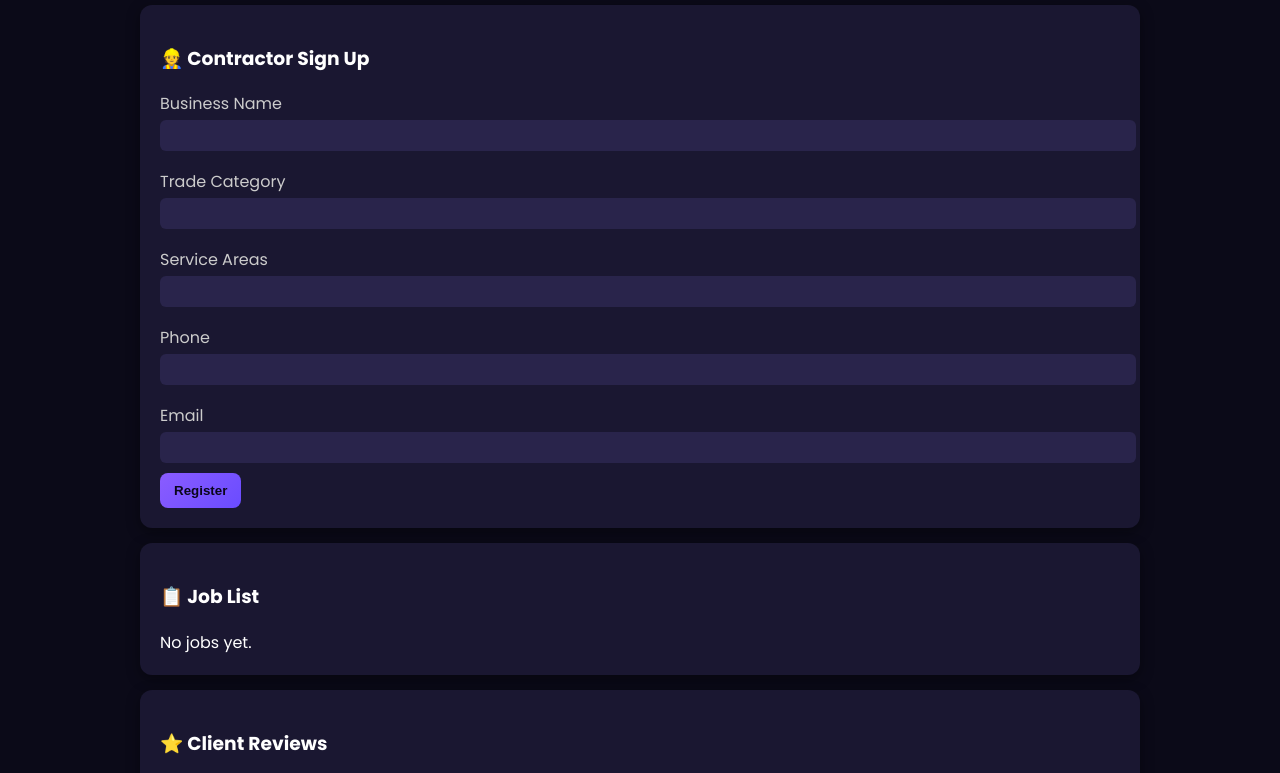
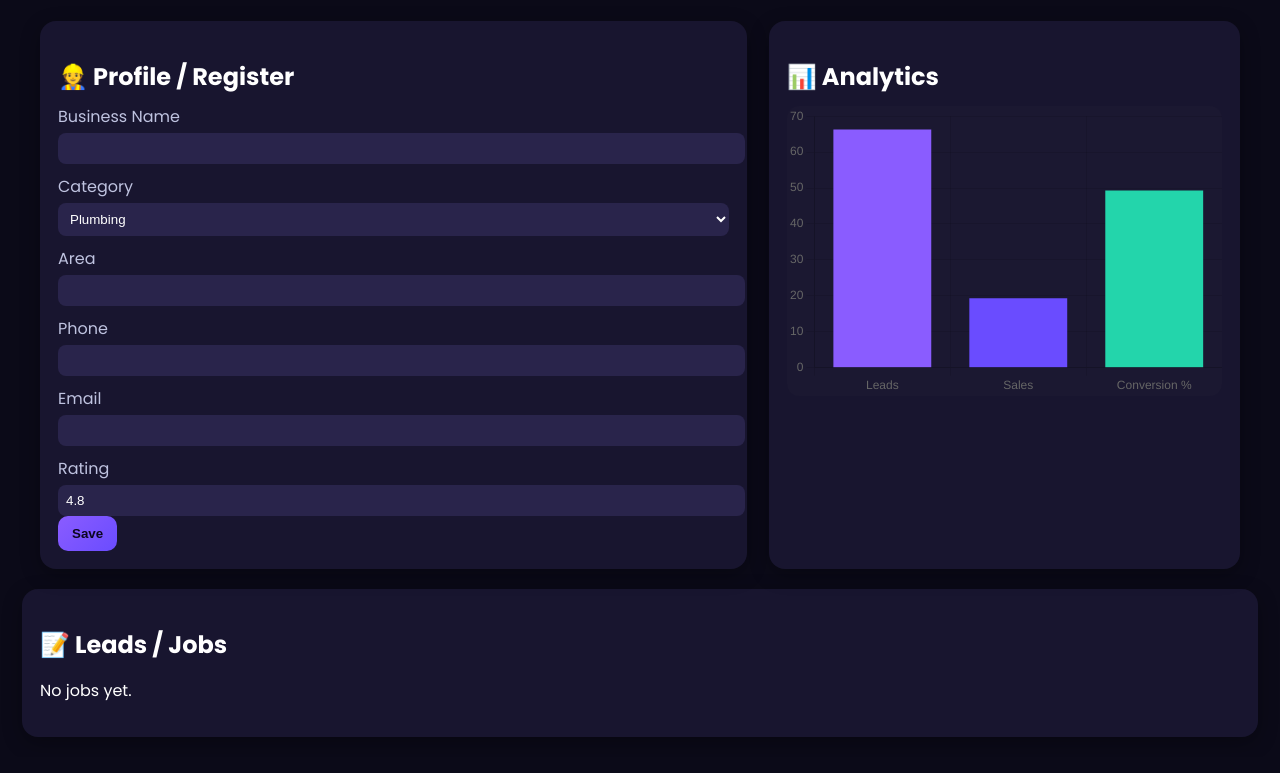
Before and after one commit to drarkell23-web/omnilink-solutions, a plain HTML site: page contractor.html in a window 1280 px wide. Shown: the part 118-891 px from the top of the page. Drawn offline with nearby package versions, Linux system fonts and the light colour scheme.

Commit message:
Refactor contractor dashboard layout and functionality

```diff
--- a/contractor.html
+++ b/contractor.html
@@ -1,68 +1,87 @@
 <!DOCTYPE html>
 <html lang="en">
 <head>
-<meta charset="UTF-8">
-<meta name="viewport" content="width=device-width,initial-scale=1.0">
-<title>OmniLink Contractor Dashboard</title>
+<meta charset="UTF-8"><meta name="viewport" content="width=device-width,initial-scale=1.0">
+<title>OmniLink Dashboard</title>
 <link href="https://fonts.googleapis.com/css2?family=Poppins:wght@300;400;600;700&display=swap" rel="stylesheet">
+<script src="https://cdn.jsdelivr.net/npm/chart.js"></script>
 <style>
-body{font-family:Poppins,system-ui;background:#0b0a18;color:#fff;margin:0;padding:0;text-align:center;}
-h1{margin:20px 0;color:#8a5cff;}
-.container{width:min(1000px,94vw);margin:auto;padding:20px;text-align:left;}
-.card{background:#1a1731;border-radius:12px;padding:20px;margin:15px 0;box-shadow:0 4px 14px rgba(0,0,0,.4);}
-label{display:block;margin:8px 0 4px;color:#ccc;}
-input,textarea,select{width:100%;padding:8px;border:none;border-radius:6px;background:#29244b;color:#fff;margin-bottom:10px;}
-button{background:linear-gradient(135deg,#8a5cff,#6a4cff);color:#0a061b;border:none;padding:10px 14px;border-radius:8px;font-weight:700;cursor:pointer;}
-button:hover{opacity:.9;}
-.review{margin-top:10px;font-size:14px;padding:10px;border-left:3px solid #8a5cff;background:#231f41;border-radius:8px;}
+body{font-family:Poppins,system-ui;background:#0b0a18;color:#fff;margin:0;padding:0}
+header{display:flex;justify-content:space-between;align-items:center;width:min(1200px,94vw);margin:24px auto}
+.badge{width:56px;height:56px;border-radius:16px;display:grid;place-items:center;font-weight:900;
+  background:linear-gradient(135deg,#8a5cff,#6a4cff);color:#0b0620}
+.btn{background:linear-gradient(135deg,#8a5cff,#6a4cff);color:#0b0620;border:none;font-weight:700;
+  padding:10px 14px;border-radius:10px;cursor:pointer;transition:.3s}
+.btn:hover{transform:translateY(-2px)}
+.grid{width:min(1200px,94vw);margin:auto;display:grid;grid-template-columns:1.2fr 0.8fr;gap:22px}
+@media(max-width:900px){.grid{grid-template-columns:1fr}}
+.card{background:#18152f;border-radius:16px;padding:18px;box-shadow:0 6px 20px rgba(0,0,0,.3)}
+h2{margin-bottom:10px}
+label{display:block;margin:10px 0 4px;color:#bfc3e0}
+input,select{width:100%;padding:8px;border:none;border-radius:8px;background:#29244b;color:#fff}
+canvas{margin-top:12px;background:#1b1831;border-radius:12px}
 </style>
 </head>
 <body>
-<h1>OmniLink Contractor Dashboard</h1>
-<div class="container">
-  <div class="card">
-    <h3>👷 Contractor Sign Up</h3>
-    <label>Business Name</label><input id="bizName">
-    <label>Trade Category</label><input id="bizCategory">
-    <label>Service Areas</label><input id="bizArea">
-    <label>Phone</label><input id="bizPhone">
-    <label>Email</label><input id="bizEmail">
-    <button onclick="registerContractor()">Register</button>
-    <p id="okMsg" style="display:none;color:#8a5cff;font-weight:700;">✅ Registered Successfully!</p>
-  </div>
+<header>
+ <div style="display:flex;align-items:center;gap:12px">
+   <div class="badge">OL</div><h1>Contractor Dashboard</h1>
+ </div>
+ <button class="btn" onclick="location.href='/'">Home</button>
+</header>
 
-  <div class="card">
-    <h3>📋 Job List</h3>
-    <div id="jobList">No jobs yet.</div>
-  </div>
+<div class="grid">
+ <div class="card">
+  <h2>👷 Profile / Register</h2>
+  <label>Business Name</label><input id="c_name">
+  <label>Category</label><select id="c_cat"></select>
+  <label>Area</label><input id="c_area">
+  <label>Phone</label><input id="c_phone">
+  <label>Email</label><input id="c_email">
+  <label>Rating</label><input id="c_rate" type="number" min="1" max="5" step="0.1" value="4.8">
+  <button class="btn" onclick="saveContractor()">Save</button>
+  <p id="msg" style="color:#23d5ab;display:none">✅ Saved!</p>
+ </div>
+ <div class="card">
+  <h2>📊 Analytics</h2>
+  <canvas id="chart" height="200"></canvas>
+ </div>
+</div>
 
-  <div class="card">
-    <h3>⭐ Client Reviews</h3>
-    <div id="reviews">
-      <div class="review">"Excellent plumber, quick and neat!" — Thandi M.</div>
-      <div class="review">"Fast response and fair pricing." — Luke P.</div>
-    </div>
-  </div>
+<div class="card" style="width:min(1200px,94vw);margin:20px auto">
+ <h2>📝 Leads / Jobs</h2>
+ <div id="jobs"></div>
 </div>
 
 <script>
-const TELEGRAM_BOT_TOKEN = "8590267654:AAG24Oo6GlAUjVxZ1JXjNLNq_LZ5gIK4BDs";
-const TELEGRAM_CHAT_IDS = ["8187670531" "8558139331"];
-
-async function sendTelegram(msg){
-  if(!TELEGRAM_BOT_TOKEN)return;
-  const url=`https://api.telegram.org/bot${TELEGRAM_BOT_TOKEN}/sendMessage`;
-  for(const id of TELEGRAM_CHAT_IDS){
-    await fetch(url,{method:"POST",headers:{'Content-Type':'application/json'},body:JSON.stringify({chat_id:id,text:msg,parse_mode:"Markdown"})});
-  }
+const CATS={"Home & Maintenance":["Plumbing","Electrical","Roofing","Painting","Handyman","Landscaping"],
+"Business & Consulting":["Marketing","Design","Accounting"],
+"Automotive":["Panel Beating","Tyres","Towing"],
+"Health & Wellness":["Training","Massage","Nutrition"]};
+const sel=document.getElementById('c_cat');
+for(const [g,list] of Object.entries(CATS)){const og=document.createElement('optgroup');og.label=g;list.forEach(s=>{const o=document.createElement('option');o.value=s;o.textContent=s;og.appendChild(o)});sel.appendChild(og);}
+function saveContractor(){
+ const me={id:Date.now(),name:c_name.value,category:c_cat.value,area:c_area.value,phone:c_phone.value,email:c_email.value,rating:c_rate.value};
+ const store=JSON.parse(localStorage.getItem("omni_contractors")||"{}");
+ store[me.category]=store[me.category]||[];store[me.category].push(me);
+ localStorage.setItem("omni_contractors",JSON.stringify(store));
+ msg.style.display='block';setTimeout(()=>msg.style.display='none',3000);
+ renderJobs();drawChart();
 }
-
-async function registerContractor(){
- const b=bizName.value,c=bizCategory.value,a=bizArea.value,p=bizPhone.value,e=bizEmail.value;
- const msg=`🚨 *NEW CONTRACTOR ALERT*\n🏢 ${b}\n🛠️ ${c}\n📍 ${a}\n📞 ${p}\n📧 ${e}`;
- await sendTelegram(msg);
- okMsg.style.display='block';
+function renderJobs(){
+ const jobs=JSON.parse(localStorage.getItem("omni_jobs")||"[]");
+ jobsEl.innerHTML=jobs.map(j=>`<div style="margin:8px 0;padding:10px;background:#231f41;border-radius:10px">
+  <b>${j.service}</b> — ${j.name} 📞${j.phone}<br><small>${j.area}</small></div>`).join('')||'<p>No jobs yet.</p>';
 }
+const jobsEl=document.getElementById('jobs');renderJobs();
+/* analytics */
+function drawChart(){
+ const ctx=document.getElementById('chart');
+ new Chart(ctx,{type:'bar',data:{labels:['Leads','Sales','Conversion %'],
+ datasets:[{label:'This Month',data:[Math.random()*50+20,Math.random()*20+10,Math.random()*40+30],
+ backgroundColor:['#8a5cff','#6a4cff','#23d5ab']}]},options:{plugins:{legend:{display:false}}}});
+}
+drawChart();
 </script>
 </body>
 </html>
```
